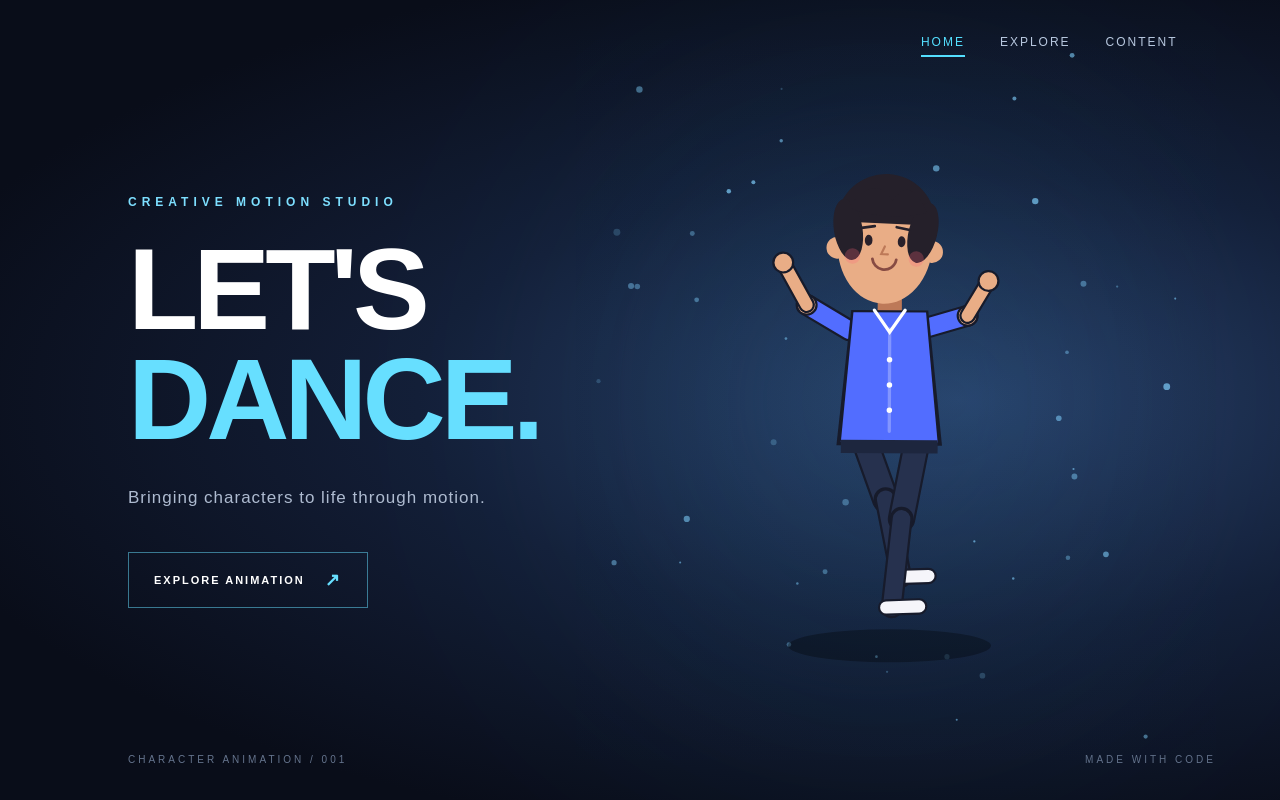
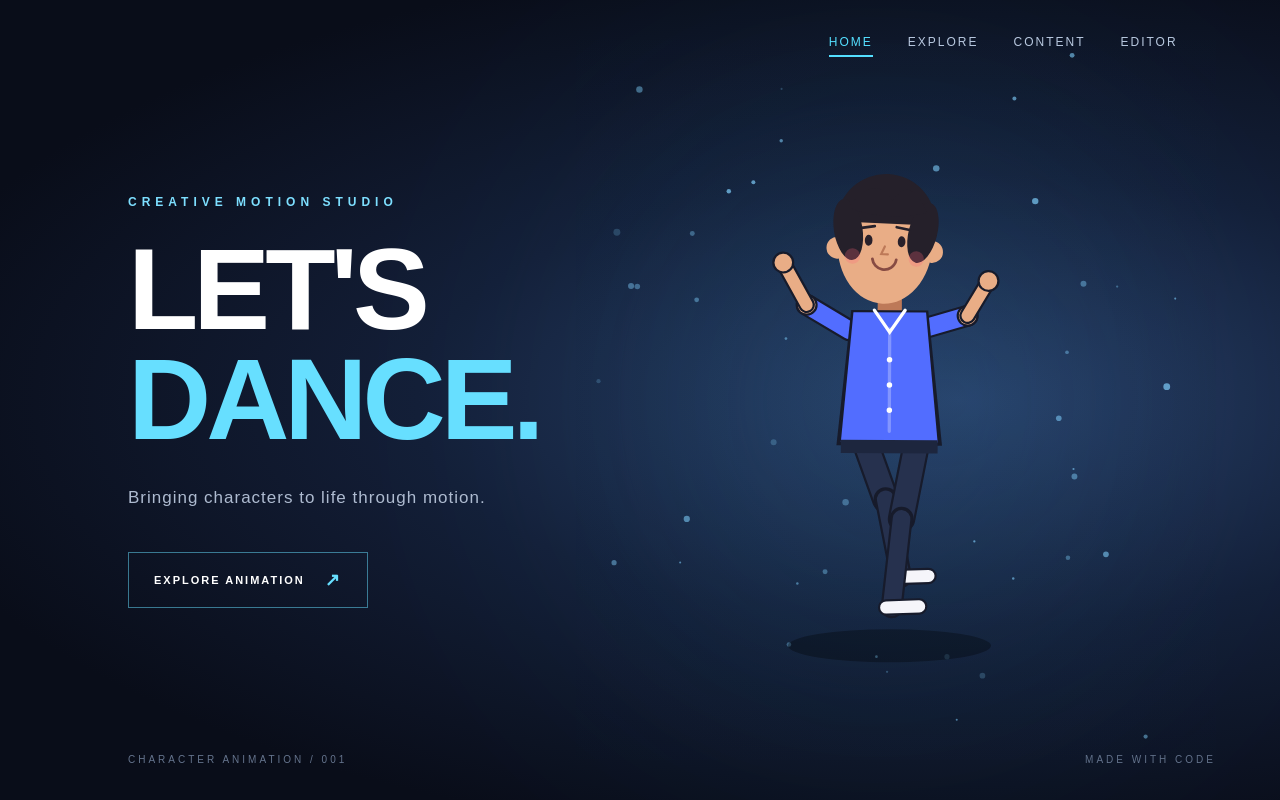
Before and after one commit to Visije/motion-graphics-studio, a plain HTML site: page index.html in a window 1280 px wide. Drawn offline with Linux system fonts and the light colour scheme.

Commit message:
Update index.html

```diff
--- a/index.html
+++ b/index.html
@@ -32,6 +32,8 @@
             <a href="page.html">EXPLORE</a>
 
             <a href="content.html">CONTENT</a>
+
+            <a href="edit.html">EDITOR</a>
 
         </nav>
 
```
